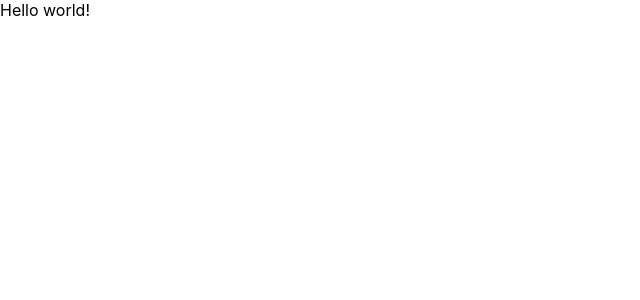
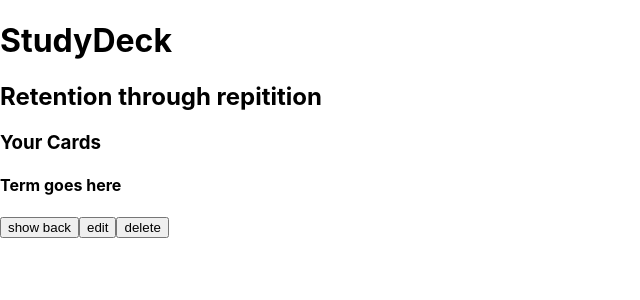
Before and after one commit to Selchuk-Karakus/studydeck, a React (Create React App) app: page / in a window 1280 px wide. Shown: the top 300 px of the page, without its empty margins (0-640 px from the left). Built offline with nearby package versions, Linux system fonts and the light colour scheme.

Commit message:
add: initial raw layout

```diff
--- a/src/App.js
+++ b/src/App.js
@@ -1,9 +1,23 @@
-import './App.css';
+import "./App.css";
 
 function App() {
   return (
-    <div className="App">
-      Hello world!
+    <div>
+      <header>
+        <h1>StudyDeck</h1>
+        <h2>Retention through repitition</h2>
+      </header>
+      <main>
+        <h3>Your Cards</h3>
+        <div>
+          <h4>Term goes here</h4>
+          <div>
+            <button type="button">show back</button>
+            <button type="button">edit</button>
+            <button type="button">delete</button>
+          </div>
+        </div>
+      </main>
     </div>
   );
 }
```
